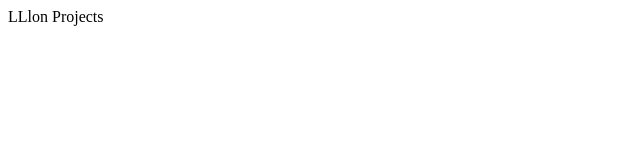
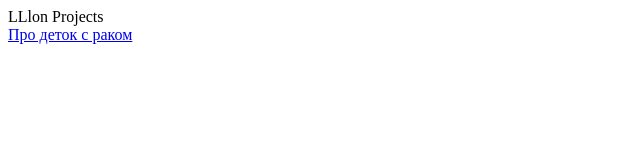
Before and after one commit to LLlon57135/lllon57135.github.io, a plain HTML site: page index.html in a window 1280 px wide. Shown: the whole page, without its empty margins (0-640 px from the left). Drawn offline with Linux system fonts and the light colour scheme.

Commit message:
Update index.html

```diff
--- a/index.html
+++ b/index.html
@@ -1 +1,2 @@
 LLlon Projects<br>
+<a href="/111">Про деток с раком</a>
```
